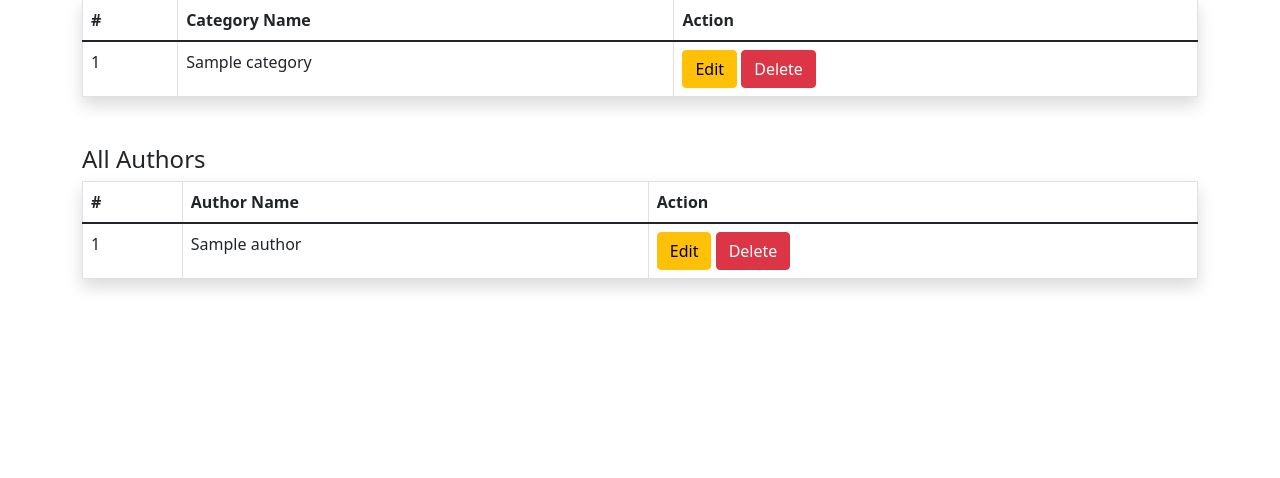
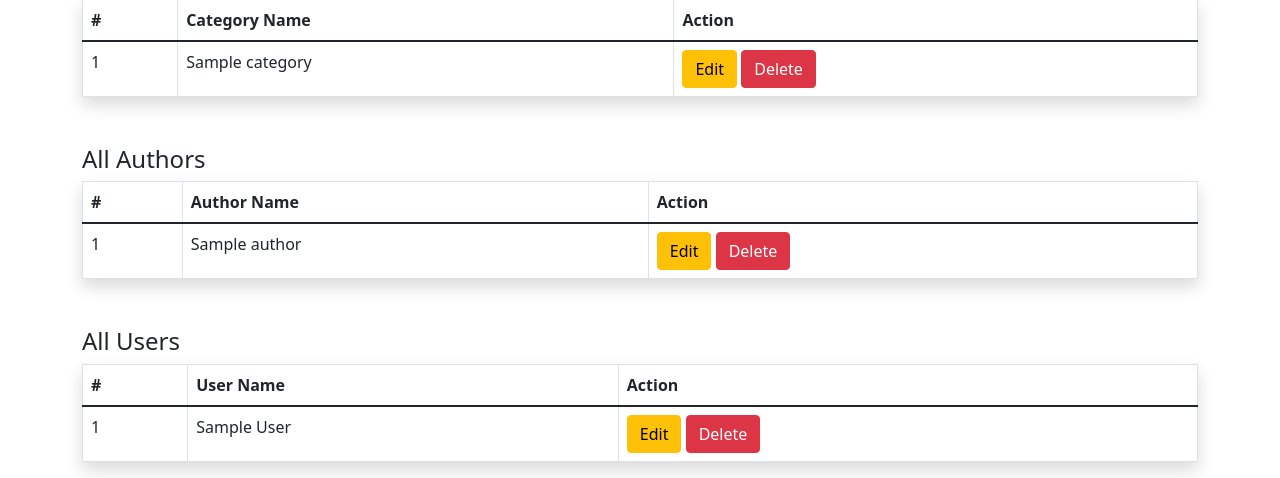
Before and after one commit to eexzzm/library-online, a PHP site: page /admin.php in a window 1280 px wide. Shown: the part 472-950 px from the top of the page. Before the commit the page ends 763 px from the top, so only its background shows below. Run offline with PHP 8.4, Linux system fonts and the light colour scheme; the visitor is signed in with stand-in values (Sample User, id 1); tables that the repository leaves empty or names only in its code hold one stand-in row (values such as "Sample post"); grey boxes marked "Sample" are stand-in pictures.

Commit message:
new get all for user table

```diff
--- a/admin.php
+++ b/admin.php
@@ -21,6 +21,10 @@ if (isset($_SESSION['user_id']) &&
     # Category helper function
 	include "php/func-category.php";
     $categories = get_all_categories($conn);
+
+	# Category helper function
+	include "php/func-user.php";
+    $users = get_all_user($conn);
 
 ?>
 
@@ -290,6 +294,50 @@ if (isset($_SESSION['user_id']) &&
 			</tbody>
 		</table>
 		<?php } ?>
+
+		<?php  if ($categories == 0) { ?>
+        	<div class="alert alert-warning
+        	            text-center p-5"
+        	     role="alert">
+        	     <img src="img/empty.png"
+        	          width="100">
+        	     <br>
+			  There is no user in the database
+		    </div>
+        <?php }else {?>
+	    <!-- List of all users -->
+		<h4 class="mt-5">All Users</h4>
+		<table class="table table-bordered shadow">
+			<thead>
+				<tr>
+					<th>#</th>
+					<th>User Name</th>
+					<th>Action</th>
+				</tr>
+			</thead>
+			<tbody>
+				<?php
+				$j = 0;
+				foreach ($users as $user ) {
+				$j++;
+				?>
+				<tr>
+					<td><?=$j?></td>
+					<td><?=$user['full_name']?></td>
+					<td>
+						<a href="edit-category.php?id=<?=$category['id']?>"
+						   class="btn btn-warning">
+						   Edit</a>
+
+						<a href="php/delete-category.php?id=<?=$category['id']?>"
+						   class="btn btn-danger">
+					       Delete</a>
+					</td>
+				</tr>
+			    <?php } ?>
+			</tbody>
+		</table>
+	    <?php } ?>
 	</div>
 </body>
 </html>
```
